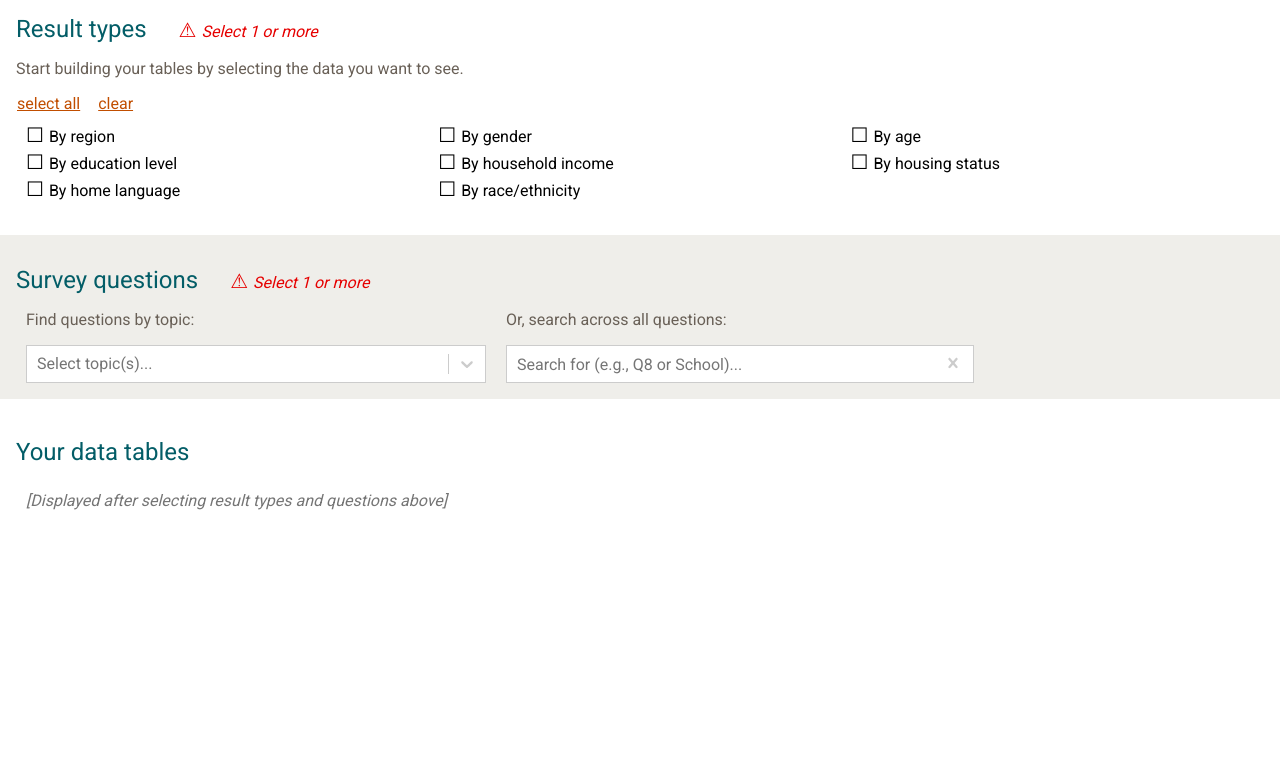
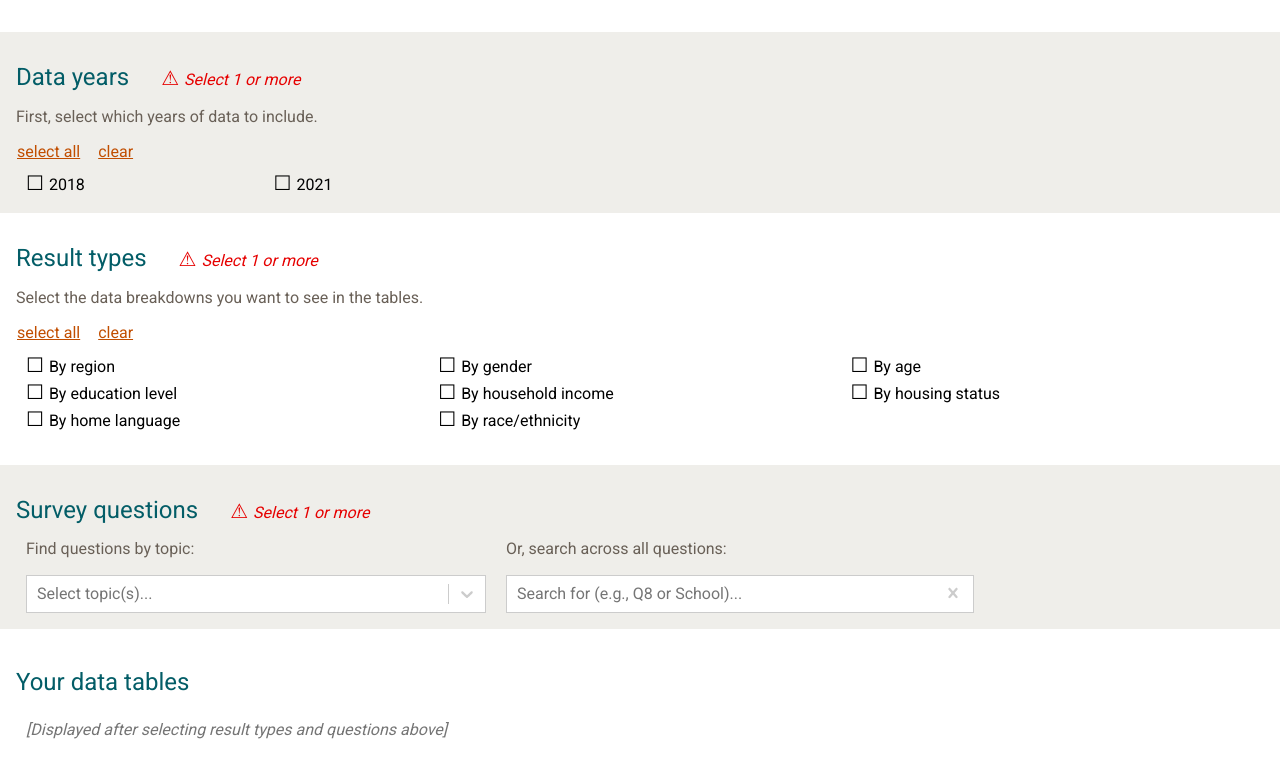
Before and after one commit to wilder-research/emp-databook, a React app: page / in a window 1280 px wide. Built offline with nearby package versions, Linux system fonts and the light colour scheme.

Commit message:
Initial add of DataYears component

```diff
--- a/src/components/DataBook.js
+++ b/src/components/DataBook.js
@@ -2,6 +2,7 @@ import React from 'react';
 
 //import Intro from './DataBook/Intro';
 import ResultTypeList from './ResultTypeList';
+import DataYearList from './DataYearList';
 import TopicSelect from './TopicSelect';
 import FilterText from './FilterText';
 import QuestionList from './QuestionList';
@@ -16,6 +17,7 @@ export default class DataBook extends React.Component {
       //store changes to state in .history; an array of objects
       history: [{
         resulttypes: props.resulttypes,
+        datayears: props.datayears,
         selectedTopics: [],
         filterText: '',
         questions: props.questions,
@@ -23,6 +25,61 @@ export default class DataBook extends React.Component {
     };
     // Create a ref object
     //this.myRef = React.createRef();
+  }
+
+  handleDataYearClick(i) {
+    //get the current state from history
+    const history = this.state.history;
+    const current = history[history.length - 1];
+
+    //copy topics array from current state
+    const datayears = current.datayears.slice();
+    //Toggle result type selected or not
+    datayears[i].selected = !datayears[i].selected;
+
+    //set changes into current state
+    current.datayears = datayears;
+
+    //setState to update the UI
+    this.setState({ history: history.concat([current]) });
+  }
+
+  handleSelectAllDataYears() {
+    //get the current state from history
+    const history = this.state.history;
+    const current = history[history.length - 1];
+
+    //copy topics array from current state
+    const datayears = current.datayears.slice();
+
+    for (let i = 0; i < current.datayears.length; i++) {
+      datayears[i].selected = true;
+    }
+
+    //set changes into current state
+    current.datayears = datayears;
+
+    //setState to update the UI
+    this.setState({ history: history.concat([current]) });
+  }
+
+  handleClearSelectedDataYears() {
+    //get the current state from history
+    const history = this.state.history;
+    const current = history[history.length - 1];
+
+    //copy topics array from current state
+    const datayears = current.datayears.slice();
+
+    for (let i = 0; i < current.datayears.length; i++) {
+      datayears[i].selected = false;
+    }
+
+    //set changes into current state
+    current.datayears = datayears;
+
+    //setState to update the UI
+    this.setState({ history: history.concat([current]) });
   }
 
   handleResultTypeClick(i) {
@@ -188,6 +245,23 @@ export default class DataBook extends React.Component {
   //  this.scrollToMyRef();
   //}
 
+  getNumberOfSelectedDataYears() {
+    //get the current state from history
+    const history = this.state.history;
+    const current = history[history.length - 1];
+
+    //copy topics array from current state
+    let NumberOfSelectedDataYears = 0;
+
+    for (let i = 0; i < current.datayears.length; i++) {
+      if (current.datayears[i].selected) {
+        NumberOfSelectedDataYears = NumberOfSelectedDataYears + 1;
+      };
+    }
+
+    return NumberOfSelectedDataYears;
+  }
+
   getNumberOfSelectedResultTypes() {
     //get the current state from history
     const history = this.state.history;
@@ -230,6 +304,20 @@ export default class DataBook extends React.Component {
     return (
       <div className="DataBook">
         {/*<Intro />*/}
+        <div className="Section Section--second">
+          <div className="SectionTitle SectionTitle--first">Data years
+            <span className={"SectionTitle__SelectionsNote SectionTitle__SelectionsNote" + ((this.getNumberOfSelectedDataYears()) ? "--selections" : "--no-selections" )}>
+              Select 1 or more
+            </span>
+          </div>
+          <DataYearList
+            datayears={current.datayears}
+            questions={current.questions}
+            onClick={(i) => this.handleDataYearClick(i)}
+            onSelectAllDataYears={() => this.handleSelectAllDataYears()}
+            onClearSelectedDataYears={() => this.handleClearSelectedDataYears()}
+          />
+        </div>
         <div className="Section Section--first">
           <div className="SectionTitle SectionTitle--first">Result types
             <span className={"SectionTitle__SelectionsNote SectionTitle__SelectionsNote" + ((this.getNumberOfSelectedResultTypes()) ? "--selections" : "--no-selections" )}>
--- /dev/null
+++ b/src/components/DataYear.js
@@ -0,0 +1,11 @@
+import React from 'react';
+
+//a DataYear can be selected or not
+export default function DataYear(props) {
+    return (
+      <div className={'DataYearList__Choice DataYearList__Choice--' + ((props.selected) ? 'checked' : 'unchecked')}
+        onClick={props.onClick}>
+        {props.label}
+      </div>
+    );
+  }
--- /dev/null
+++ b/src/components/DataYearList.js
@@ -0,0 +1,51 @@
+import React from 'react';
+
+import DataYear from './DataYear';
+
+//a DataYear list renders all the DataYears
+export default class DataYearList extends React.Component {
+
+  handleSelectAll = (e) => {
+    e.preventDefault();
+    this.props.onSelectAllDataYears();
+  }
+
+  handleClearAllSelected = (e) => {
+    e.preventDefault();
+    this.props.onClearSelectedDataYears();
+  }
+
+  shouldRenderDataYear(datayear) {
+    return true;
+  }
+
+  renderDataYear(i) {
+    return (<DataYear
+      key={i}
+      label={this.props.datayears[i].label}
+      selected={this.props.datayears[i].selected}
+      onClick={() => this.props.onClick(i)}
+    />);
+  }
+
+  render() {
+    return (
+      <div className="DataYearList">
+        <p>First, select which years of data to include.</p>
+        <div className="SelectButtons">
+          <button type="button" className="SelectButtons_Button" onClick={this.handleSelectAll}>select all</button>
+          <button type="button" className="SelectButtons_Button" onClick={this.handleClearAllSelected}>clear</button>
+        </div>
+        <div className="DataYearList__Choices">
+          {/* show each if shouldRenderDataYear(datayear)  */
+            this.props.datayears.map((datayear, index) => {
+              return (this.shouldRenderDataYear(datayear))
+                ? this.renderDataYear(index)
+                : null;
+            })
+          }
+        </div>
+      </div>
+    );
+  }
+}
--- a/src/components/ResultTypeList.js
+++ b/src/components/ResultTypeList.js
@@ -65,7 +65,7 @@ export default class ResultTypeList extends React.Component {
   render() {
     return (
       <div className="ResultTypeList">
-        <p>Start building your tables by selecting the data you want to see.</p>
+        <p>Select the data breakdowns you want to see in the tables.</p>
         <div className="SelectButtons">
           <button type="button" className="SelectButtons_Button" onClick={this.handleSelectAll}>select all</button>
           <button type="button" className="SelectButtons_Button" onClick={this.handleClearAllSelected}>clear</button>
--- a/src/docs/data.js
+++ b/src/docs/data.js
@@ -161,3 +161,9 @@ export const RESULTTYPES = [
   { selected: false, value: 'Results by race/ethnicity:', label: 'By race/ethnicity' },
   /*{ selected: true, value: 'Text responses:', label: 'Text responses (*by region*)' },*/
 ];
+
+//list of years of data available
+export const DATAYEARS = [
+  { selected: false, value: '2018', label: '2018' },
+  { selected: false, value: '2021', label: '2021' },
+];
--- a/src/index.js
+++ b/src/index.js
@@ -14,7 +14,7 @@ import React from 'react';
 import ReactDOM from 'react-dom';
 
 // Load the data files
-import { QUESTIONS, TOPICS, RESULTTYPES } from './docs/data'; // docs/data.js
+import { QUESTIONS, TOPICS, RESULTTYPES, DATAYEARS } from './docs/data'; // docs/data.js
 import CSV2018 from './docs/csv-2018'; // docs/csv-2018.json
 import CSV2021 from './docs/csv-2021'; // docs/csv-2021.json
 
@@ -27,6 +27,7 @@ ReactDOM.render(
         questions={QUESTIONS}
         topics={TOPICS}
         resulttypes={RESULTTYPES}
+        datayears={DATAYEARS}
         csv2018={CSV2018}
         csv2021={CSV2021}
     />,
--- a/src/index.scss
+++ b/src/index.scss
@@ -7,6 +7,7 @@
 @import './styles/DataBook.scss';
 @import './styles/Intro.scss';
 @import './styles/ResultTypeList.scss';
+@import './styles/DataYearList.scss';
 @import './styles/TopicSelect.scss';
 @import './styles/FilterText.scss';
 @import './styles/QuestionList.scss';
--- /dev/null
+++ b/src/styles/DataYearList.scss
@@ -0,0 +1,53 @@
+.DataYearList > p {
+    flex: 1 3 100%;
+}
+
+.DataYearList__Choices {
+    margin-left: 10px;
+    flex: 0 1 100%;
+    display: flex;
+    flex-flow: row wrap;
+}
+
+.DataYearList__Choice {
+    padding: 2px 0;
+    margin: 0;
+    flex: 0 1 100%;
+}
+
+.DataYearList__Choice:focus,
+.DataYearList__Choice:hover {
+    cursor: pointer;
+}
+
+.DataYearList__Choice:hover::before {
+    content: "\2611\00A0";
+}
+
+.DataYearList__Choice--checked {
+    color: $color-green;
+    font-weight: 500;
+}
+
+.DataYearList__Choice--checked::before {
+    content: "\2611\00A0";
+    display: inline-block;
+    font-size: 125%;
+}
+
+.DataYearList__Choice--unchecked {
+    color: $color-black;
+}
+
+.DataYearList__Choice--unchecked::before {
+    content: "\2610\00A0";
+    display: inline-block;
+    font-size: 125%;
+}
+
+/* Medium+ screens */
+@media all and (min-width: $screen-width-md) {
+    .DataYearList__Choice {
+        flex: 0 1 20%;
+    }
+}
```
Also changed, not shown: src/docs/csv-2021.json.
